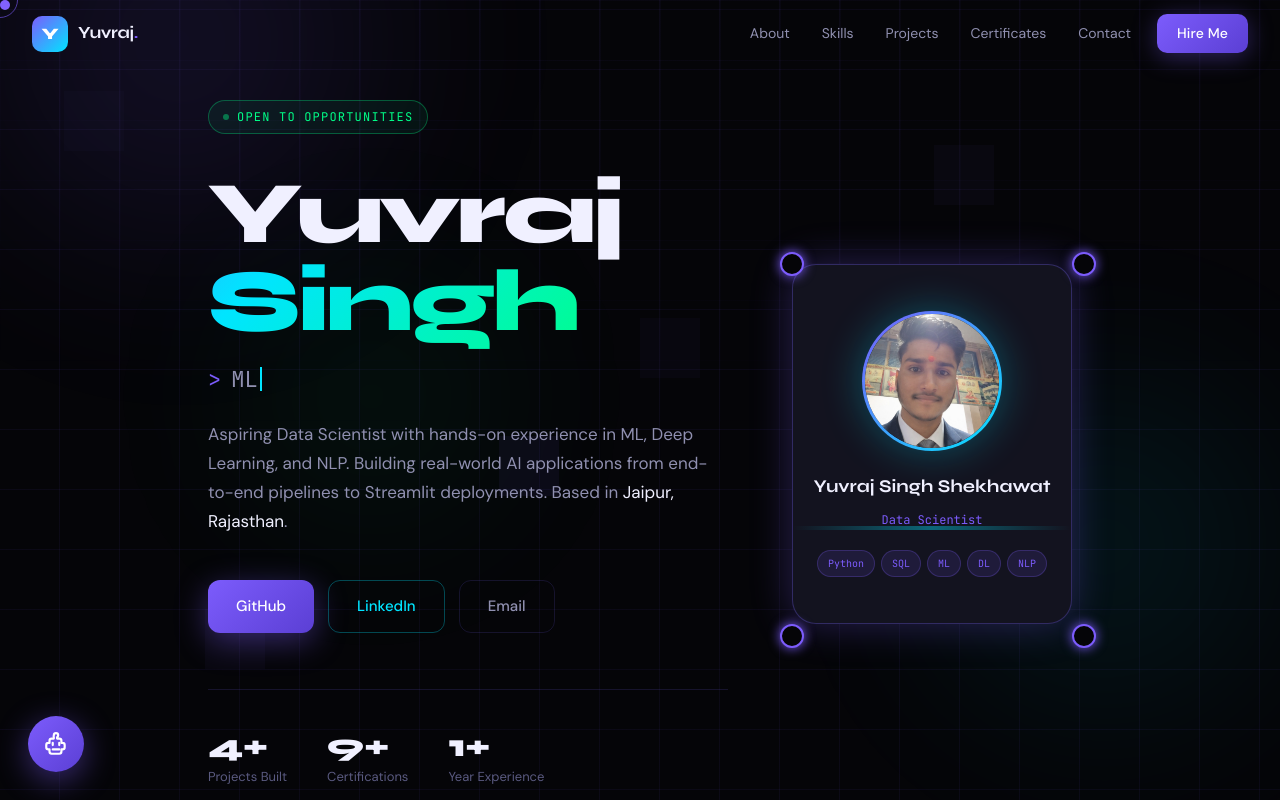
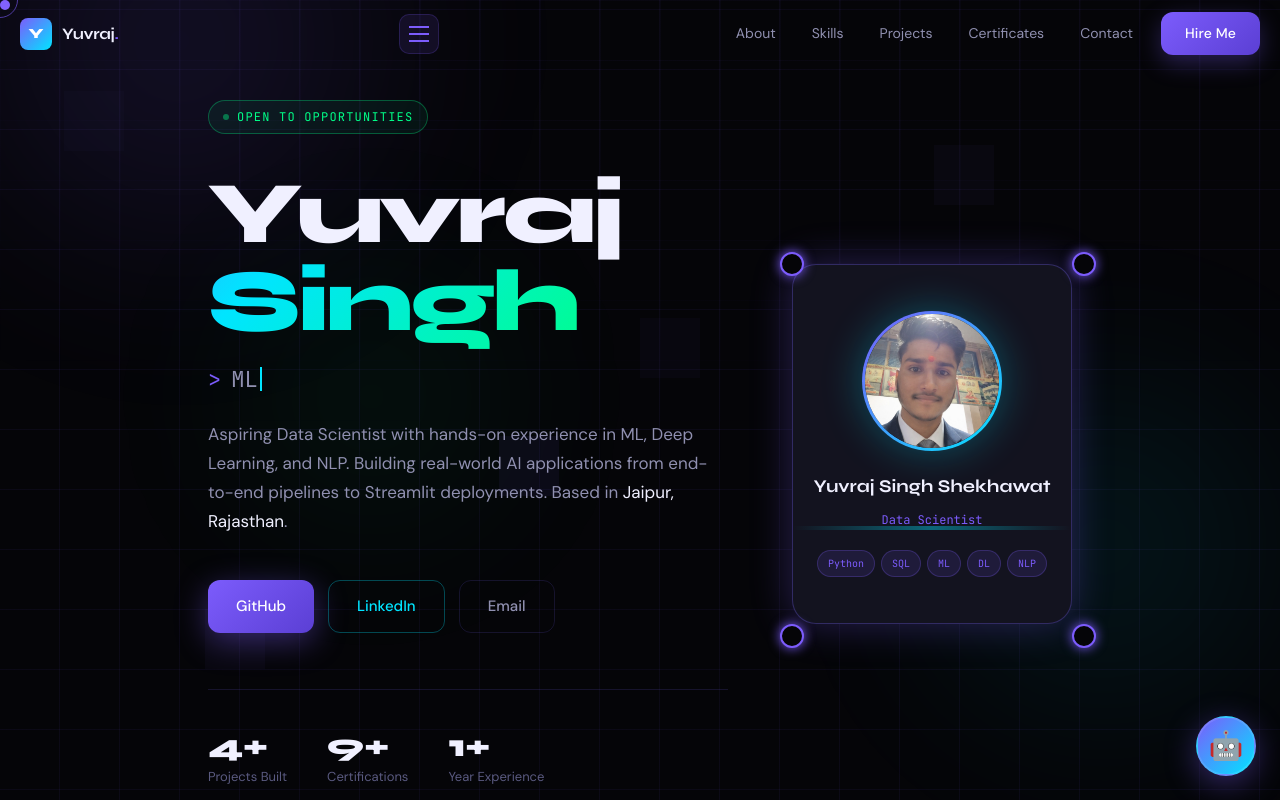
Before and after one commit to yuvrajsinghshek/yuvraj-portfolio, a React (Create React App) app: page / in a window 1280 px wide. Shown: the top 800 px of the page. Built offline with nearby package versions, Linux system fonts and the light colour scheme.

Commit message:
feat: implement portfolio chatbot and core UI components

```diff
--- a/src/components/Certificates.jsx
+++ b/src/components/Certificates.jsx
@@ -85,7 +85,7 @@ export default function Certificates() {
         <h2 className="section-title">Verified <span className="glow-text">Credentials</span></h2>
         <p className="section-sub">Industry certifications from world-class institutions.</p>
 
-        <div style={{ display:'grid', gridTemplateColumns:'repeat(auto-fill,minmax(230px,1fr))', gap:16 }}>
+        <div className="mobile-grid-1" style={{ display:'grid', gridTemplateColumns:'repeat(auto-fill,minmax(230px,1fr))', gap:16 }}>
           {certs.map((c,i)=>(
             <div key={i}
               onMouseEnter={()=>setHovered(i)}
--- a/src/components/Chatbot.jsx
+++ b/src/components/Chatbot.jsx
@@ -1,73 +1,107 @@
 import React, { useState, useRef, useEffect } from 'react';
 
-const SYSTEM_PROMPT = `You are Yuvraj's personal AI portfolio assistant. You represent Yuvraj Singh Shekhawat and help visitors learn about him in a friendly, professional, and engaging way.
+const KNOWLEDGE_BASE = {
+  greetings: {
+    keywords: ['hi', 'hello', 'hey', 'greetings', 'morning', 'evening', 'how are you', 'howdy', 'what\'s up', 'sup'],
+    responses: [
+      "Hello! I'm Yuvraj's AI assistant. How can I help you today? 😊",
+      "Hi there! I represent Yuvraj Singh Shekhawat. Feel free to ask me about his projects, skills, or experience!",
+      "Hey! I'm doing great, thanks for asking! I'm here to tell you everything about my boss, Yuvraj. What would you like to know?"
+    ]
+  },
+  about: {
+    keywords: ['who is yuvraj', 'about yuvraj', 'tell me about him', 'yuvraj singh shekhawat'],
+    response: "Yuvraj Singh Shekhawat is an aspiring **Data Scientist** and **MCA (Data Science)** student at Lovely Professional University. He is passionate about turning data into stories and solving business problems with AI. Currently, he is a Data Science Trainee at WE RNS IT Solutions."
+  },
+  project_nlp: {
+    keywords: ['travel', 'guid', 'nlp chatbot'],
+    response: "Yuvraj's **NLP-Based Travel Guide Chatbot** uses tokenisation, embeddings, and intent recognition to assist users with travel queries. It's a great example of his work in Conversational AI."
+  },
+  project_movie: {
+    keywords: ['movie', 'revenue', 'recommend'],
+    response: "Yuvraj developed a **Movie Revenue Prediction & Recommendation System** using ML regression and collaborative filtering. He even built a Streamlit app for it! [View on GitHub](https://github.com/yuvrajsinghshek/movie-recommendation-system-streamlit)"
+  },
+  project_laptop: {
+    keywords: ['laptop', 'price'],
+    response: "In the **Laptop Price Prediction & Recommendation** project, Yuvraj built an end-to-end ML pipeline with a Streamlit interface to estimate prices based on hardware specifications. [View on GitHub](https://github.com/yuvrajsinghshek/laptop_price_prediction)"
+  },
+  project_hotel: {
+    keywords: ['hotel', 'booking', 'cancellation'],
+    response: "Yuvraj analyzed **Hotel Booking Cancellations** using EDA and statistical analysis to uncover the main reasons behind booking changes. [View on GitHub](https://github.com/yuvrajsinghshek/Hotel-Booking-Analysis)"
+  },
+  skill_python: {
+    keywords: ['python', 'numpy', 'pandas', 'scikit', 'programming'],
+    response: "Yuvraj is highly proficient in **Python** for data science, using tools like NumPy and Pandas. He also has a strong foundation in C and JavaScript."
+  },
+  skill_sql: {
+    keywords: ['sql', 'mysql', 'postgre', 'database'],
+    response: "Yuvraj has master-level **SQL** skills (MySQL, PostgreSQL) and is certified from HackerRank across all levels (Basic to Advanced)."
+  },
+  skill_ml: {
+    keywords: ['ml', 'machine learning', 'deep learning', 'nlp', 'vision', 'transformer', 'llm', 'frameworks & tools'],
+    response: "Yuvraj specializes in **AI & ML**, including Deep Learning, NLP (Transformers/LLMs), and frameworks like TensorFlow. He is also skilled in data visualization using Power BI and Tableau."
+  },
+  skills: {
+    keywords: ['skill', 'tech', 'stack', 'language', 'data science'],
+    response: "Yuvraj is a multi-talented Data Scientist with expertise in Python, SQL, Machine Learning, and NLP. He uses a variety of tools like TensorFlow, Power BI, and Tableau to solve problems."
+  },
+  projects: {
+    keywords: ['project', 'github', 'work'],
+    response: "Yuvraj has completed several projects including Movie Revenue Prediction, Laptop Price Predictor, and Hotel Booking Analysis. You can explore all of them on his [GitHub](https://github.com/yuvrajsinghshek)!"
+  },
+  experience: {
+    keywords: ['experience', 'work', 'job', 'internship', 'rns', 'role', 'responsibilities'],
+    response: "Currently, Yuvraj is a **Data Science Trainee** at **WE RNS IT Solutions Pvt. Ltd.** in Jaipur. He focuses on data-driven projects and has prior experience in collaborative environments."
+  },
+  education: {
+    keywords: ['education', 'college', 'university', 'mca', 'degree', 'ba', 'school', 'previous degrees', 'mca details'],
+    response: "Yuvraj is pursuing his **MCA in Data Science** at Lovely Professional University. He holds a **Bachelor of Arts** from the University of Rajasthan and a strong school background in Physics, Chemistry, and Maths."
+  },
+  certifications: {
+    keywords: ['certificate', 'certify', 'coursera', 'hackerrank', 'deeplearning.ai'],
+    response: "Yuvraj has earned certificates in Supervised ML, Advanced Learning Algorithms, and Unsupervised Learning from Stanford & DeepLearning.AI, plus SQL/Python certs from HackerRank."
+  },
+  contact: {
+    keywords: ['contact', 'email', 'phone', 'linkedin', 'hire', 'call'],
+    response: "Feel free to reach out to Yuvraj:\n\n• **Email**: yuvrajshekhawat405@gmail.com\n• **LinkedIn**: [Yuvraj's Profile](https://www.linkedin.com/in/yuvraj-singh-shekhawat-155719316)\n• **GitHub**: [github.com/yuvrajsinghshek](https://github.com/yuvrajsinghshek)\n• **Phone**: +91-8955158901"
+  }
+};
 
-Here is everything about Yuvraj:
+const getBotResponse = (input) => {
+  const text = input.toLowerCase();
 
-PERSONAL INFO:
-- Full Name: Yuvraj Singh Shekhawat
-- Location: Jaipur, Rajasthan, India
-- Email: yuvrajshekhawat405@gmail.com
-- LinkedIn: https://www.linkedin.com/in/yuvraj-singh-shekhawat-155719316
-- GitHub: https://github.com/yuvrajsinghshek
-- Phone: +91-8955158901
+  // 1. Check for greetings first
+  if (KNOWLEDGE_BASE.greetings.keywords.some(k => text.includes(k))) {
+    return KNOWLEDGE_BASE.greetings.responses[Math.floor(Math.random() * KNOWLEDGE_BASE.greetings.responses.length)];
+  }
 
-CURRENT ROLE:
-- Data Science Trainee at WE RNS IT Solutions Pvt. Ltd. (Tips-G, RNS Group) — June 2024 to Present (Jaipur)
+  // 2. Check for "Who is Yuvraj" specifically
+  if (KNOWLEDGE_BASE.about.keywords.some(k => text.includes(k))) {
+    return KNOWLEDGE_BASE.about.response;
+  }
 
-EDUCATION:
-- MCA (Master of Computer Applications) in Data Science — Lovely Professional University, July 2024–Present
-- Bachelor of Arts — University of Rajasthan, 2021–2024
-- Senior Secondary (XII) — RBSE, 2020–2021, Percentage: 87%
-- Background in PCM (Physics, Chemistry, Maths)
+  // 3. Check for specific projects and skills
+  const specificCategories = [
+    'project_nlp', 'project_movie', 'project_laptop', 'project_hotel',
+    'skill_python', 'skill_sql', 'skill_ml'
+  ];
+  for (const cat of specificCategories) {
+    if (KNOWLEDGE_BASE[cat].keywords.some(k => text.includes(k))) {
+      return KNOWLEDGE_BASE[cat].response;
+    }
+  }
 
-SKILLS:
-- Programming: Python (NumPy, Pandas, Matplotlib, Seaborn, Scikit-learn, SciPy), SQL (MySQL, PostgreSQL), C, JavaScript, HTML, CSS
-- ML/DL/NLP/GenAI: Machine Learning, Deep Learning, Natural Language Processing, Transformers, LLM Fundamentals, Computer Vision (basics)
-- Frameworks & Tools: TensorFlow, Streamlit, Git, GitHub, Jupyter Notebook
-- Data & Visualization: MS Excel, Power BI, Tableau, EDA, Statistical Analysis
-- Soft Skills: Problem Solving, Analytical Thinking, Effective Communication, Team Management, Cross-functional Collaboration, Rapid Learning, Curriculum Design
+  // 4. Check for general categories
+  const generalCategories = ['skills', 'projects', 'experience', 'education', 'certifications', 'contact'];
+  for (const cat of generalCategories) {
+    if (KNOWLEDGE_BASE[cat].keywords.some(k => text.includes(k))) {
+      return KNOWLEDGE_BASE[cat].response;
+    }
+  }
 
-PROJECTS:
-1. NLP-Based Travel Guide Chatbot (In Progress) — Conversational AI chatbot using tokenisation, embeddings, intent recognition for real-world travel queries.
-2. Movie Revenue Prediction & Recommendation System (Completed) — EDA + ML regression to predict revenue + Streamlit recommendation app using collaborative filtering. GitHub: https://github.com/yuvrajsinghshek/movie-recommendation-system-streamlit
-3. Laptop Price Prediction & Recommendation (Completed) — End-to-end ML pipeline + Streamlit app for real-time price estimation. GitHub: https://github.com/yuvrajsinghshek/laptop_price_prediction
-4. Hotel Booking Cancellation Analysis (Completed) — Data cleaning, EDA, statistical analysis to identify cancellation factors. GitHub: https://github.com/yuvrajsinghshek/Hotel-Booking-Analysis
-
-CERTIFICATIONS:
-1. Supervised Machine Learning: Regression and Classification — DeepLearning.AI & Stanford (Coursera), Aug 2025. Verify: https://coursera.org/verify/78DU92BUXHF2
-2. Advanced Learning Algorithms — DeepLearning.AI & Stanford (Coursera), Dec 2025. Verify: https://coursera.org/verify/BCRTR3DEB7HZ
-3. Unsupervised Learning, Recommenders & Reinforcement Learning — DeepLearning.AI & Stanford (Coursera), Feb 2026. Verify: https://coursera.org/verify/AWW31QH4ZMII
-4. Python (Basic) — HackerRank, Jul 2025
-5. SQL Basic — HackerRank, Jul 2025
-6. SQL Intermediate — HackerRank, Jul 2025
-7. SQL Advanced — HackerRank, Jul 2025
-8. Complete ML & Data Science Skill Up — GeeksforGeeks
-9. Data Analytics Virtual Experience — TATA (Forage)
-10. Financial Literacy Course for Bharat — NISM (SEBI), Jul 2025
-
-GOALS:
-- Become a skilled Data Scientist & Analyst
-- Solve real business problems using data-driven insights
-- Work on GenAI, NLP, and Computer Vision projects
-- Open to full-time roles and internships
-
-PERSONALITY:
-- Passionate about turning data into stories
-- Creative and analytical thinker
-- Strong communicator with good English (written & verbal)
-- Eager to learn and collaborate
-
-INSTRUCTIONS:
-- Be friendly, warm, and conversational
-- Answer questions about Yuvraj's skills, projects, education, experience, certifications
-- If asked about projects, mention the GitHub links
-- If asked about certificates, mention the verify links
-- Keep responses concise but informative (2-4 sentences max unless more detail is needed)
-- If someone asks something not related to Yuvraj's portfolio, politely redirect them
-- If someone wants to hire or contact Yuvraj, give his email and LinkedIn
-- Speak in a mix of professional and friendly tone
-- Use emojis occasionally to keep it engaging`;
+  // 5. Default Fallback
+  return "I don’t have access to that specific question. However, I can provide information about my boss, Yuvraj Singh Shekhawat, such as his projects, current role, education, and achievements.";
+};
 
 const DEFAULT_SUGGESTIONS = [
   "Skills & Tech Stack",
@@ -105,8 +139,6 @@ export default function Chatbot() {
   const bottomRef = useRef(null);
   const inputRef = useRef(null);
 
-  const API_KEY = "AIzaSyCEXWtedgp7N_TwXNEiuWhWs4vFG6YqZvU";
-
   useEffect(() => {
     bottomRef.current?.scrollIntoView({ behavior: 'smooth' });
   }, [messages, loading]);
@@ -123,43 +155,13 @@ export default function Chatbot() {
     setMessages(newMessages);
     setLoading(true);
 
-    try {
-          let formattedContents = [];
-          for (const m of newMessages.slice(1)) {
-            const role = m.role === 'assistant' ? 'model' : 'user';
-            // Gemini strictly requires alternating roles and no consecutive duplicates
-            if (formattedContents.length > 0 && formattedContents[formattedContents.length - 1].role === role) {
-              formattedContents[formattedContents.length - 1].parts[0].text += '\n\n' + m.content;
-            } else {
-              formattedContents.push({ role, parts: [{ text: m.content }] });
-            }
-          }
-          // Ensure it starts with user
-          if (formattedContents.length > 0 && formattedContents[0].role === 'model') {
-             formattedContents.shift();
-          }
-
-      const response = await fetch(`https://generativelanguage.googleapis.com/v1beta/models/gemini-flash-latest:generateContent?key=${API_KEY}`, {
-        method: 'POST',
-        headers: { 'Content-Type': 'application/json' },
-        body: JSON.stringify({
-          systemInstruction: {
-            parts: [{ text: SYSTEM_PROMPT }]
-          },
-          contents: formattedContents
-        }),
-      });
-      const data = await response.json();
-      if (!response.ok) { console.error("Gemini API Error:", data); }
-      const reply = data?.candidates?.[0]?.content?.parts?.[0]?.text || "Sorry, I couldn't get a response. Please try again.";
-
+    // Simulate a small delay for better UX
+    setTimeout(() => {
+      const reply = getBotResponse(msg);
       setMessages(prev => [...prev, { role: 'assistant', content: reply }]);
+      setLoading(false);
       if (!open) setHasNew(true);
-    } catch {
-      setMessages(prev => [...prev, { role: 'assistant', content: "Oops! Something went wrong communicating with the API. Please try again in a moment 🙏" }]);
-      if (!open) setHasNew(true);
-    }
-    setLoading(false);
+    }, 600);
   };
 
   const handleKey = (e) => {
@@ -190,43 +192,54 @@ export default function Chatbot() {
 
   return (
     <>
+      {/* Chat Icon/Toggle */}
       <div
-        onClick={() => setOpen(o => !o)}
+        onClick={() => setOpen(!open)}
         style={{
-          position: 'fixed', bottom: 28, left: 28, zIndex: 200,
-          width: 56, height: 56, borderRadius: '50%',
-          background: 'linear-gradient(135deg, var(--accent), #5b3fd4)',
-          boxShadow: open ? '0 8px 40px rgba(124,92,252,0.7)' : '0 8px 32px rgba(124,92,252,0.45)',
-          display: 'flex', alignItems: 'center', justifyContent: 'center',
+          position: 'fixed',
+          bottom: '24px',
+          right: '24px',
+          zIndex: 1000,
+          width: '60px',
+          height: '60px',
+          borderRadius: '50%',
+          background: 'linear-gradient(135deg, var(--accent), var(--accent2))',
+          display: 'flex',
+          alignItems: 'center',
+          justifyContent: 'center',
           cursor: 'pointer',
-          transition: 'all 0.3s',
-          transform: open ? 'rotate(0deg) scale(1.05)' : 'scale(1)',
+          boxShadow: '0 8px 32px rgba(124, 92, 252, 0.4)',
+          transition: 'all 0.3s cubic-bezier(0.175, 0.885, 0.32, 1.275)',
+          transform: open ? 'rotate(90deg) scale(0.9)' : 'none',
+          border: '2px solid rgba(255,255,255,0.1)'
         }}
       >
         {open ? (
-          <svg width="22" height="22" viewBox="0 0 24 24" fill="none" stroke="white" strokeWidth="2.5"><line x1="18" y1="6" x2="6" y2="18"/><line x1="6" y1="6" x2="18" y2="18"/></svg>
+          <span style={{ fontSize: '24px', color: '#fff' }}>×</span>
         ) : (
-          <svg width="26" height="26" viewBox="0 0 24 24" fill="none" stroke="white" strokeWidth="2" strokeLinecap="round" strokeLinejoin="round">
-            <path d="M12 2a2 2 0 0 1 2 2c0 .74-.4 1.39-1 1.73V7h2a2 2 0 0 1 2 2v2h1a2 2 0 0 1 2 2v2a2 2 0 0 1-2 2h-1v2a2 2 0 0 1-2 2H8a2 2 0 0 1-2-2v-2H5a2 2 0 0 1-2-2v-2a2 2 0 0 1 2-2h1V9a2 2 0 0 1 2-2h2V5.73A2 2 0 0 1 10 4a2 2 0 0 1 2-2z"/>
-            <path d="M9 13v-2"/>
-            <path d="M15 13v-2"/>
-            <path d="M9 17h6"/>
-          </svg>
+          <span style={{ fontSize: '28px' }}>🤖</span>
         )}
         {hasNew && !open && (
           <div style={{ position: 'absolute', top: 4, right: 4, width: 12, height: 12, borderRadius: '50%', background: 'var(--accent4)', border: '2px solid var(--bg)', animation: 'pulse 2s infinite' }} />
         )}
       </div>
 
+      {/* Chat Window */}
       <div style={{
-        position: 'fixed', bottom: 94, left: 28, zIndex: 199,
-        width: 330, height: 'min(480px, 65vh)',
+        position: 'fixed',
+        bottom: window.innerWidth < 480 ? '90px' : '100px',
+        right: window.innerWidth < 480 ? '4vw' : '24px',
+        width: 'min(420px, 92vw)',
+        height: 'min(600px, 75vh)',
+        maxHeight: 'calc(100vh - 120px)',
         background: 'var(--bg2)',
         border: '1px solid var(--border2)',
-        borderRadius: 24,
-        display: 'flex', flexDirection: 'column',
+        borderRadius: '24px',
+        display: 'flex',
+        flexDirection: 'column',
+        zIndex: 999,
+        boxShadow: '0 20px 80px rgba(0,0,0,0.5), var(--glow)',
         overflow: 'hidden',
-        boxShadow: '0 24px 80px rgba(0,0,0,0.5), 0 0 0 1px rgba(124,92,252,0.1)',
         opacity: open ? 1 : 0,
         transform: open ? 'translateY(0) scale(1)' : 'translateY(20px) scale(0.95)',
         pointerEvents: open ? 'all' : 'none',
--- a/src/components/Navbar.jsx
+++ b/src/components/Navbar.jsx
@@ -5,57 +5,91 @@ const links = ['about', 'skills', 'projects', 'certificates', 'contact'];
 export default function Navbar() {
   const [scrolled, setScrolled] = useState(false);
   const [active, setActive] = useState('');
+  const [menuOpen, setMenuOpen] = useState(false);
 
   useEffect(() => {
-    const onScroll = () => setScrolled(window.scrollY > 50);
+    const onScroll = () => {
+      setScrolled(window.scrollY > 50);
+      if (window.scrollY > 50) setMenuOpen(false);
+    };
     window.addEventListener('scroll', onScroll);
     return () => window.removeEventListener('scroll', onScroll);
   }, []);
 
   const scroll = (id) => {
     document.getElementById(id)?.scrollIntoView({ behavior: 'smooth' });
+    setMenuOpen(false);
   };
 
   return (
     <nav style={{
       position: 'fixed', top: 0, left: 0, right: 0, zIndex: 100,
-      padding: '0 32px',
+      padding: '0 20px',
       height: '68px',
       display: 'flex', alignItems: 'center', justifyContent: 'space-between',
       transition: 'all 0.4s ease',
-      background: scrolled ? 'rgba(5,5,8,0.85)' : 'transparent',
-      backdropFilter: scrolled ? 'blur(20px)' : 'none',
-      borderBottom: scrolled ? '1px solid rgba(124,92,252,0.12)' : '1px solid transparent',
+      background: (scrolled || menuOpen) ? 'rgba(5,5,8,0.95)' : 'transparent',
+      backdropFilter: (scrolled || menuOpen) ? 'blur(20px)' : 'none',
+      borderBottom: (scrolled || menuOpen) ? '1px solid rgba(124,92,252,0.12)' : '1px solid transparent',
     }}>
       {/* Logo */}
       <div
-        onClick={() => window.scrollTo({ top: 0, behavior: 'smooth' })}
-        style={{ cursor: 'pointer', display: 'flex', alignItems: 'center', gap: 10 }}
+        onClick={() => { window.scrollTo({ top: 0, behavior: 'smooth' }); setMenuOpen(false); }}
+        style={{ cursor: 'pointer', display: 'flex', alignItems: 'center', gap: 10, position: 'relative', zIndex: 110 }}
       >
         <div style={{
-          width: 36, height: 36, borderRadius: 10,
+          width: 32, height: 32, borderRadius: 8,
           background: 'linear-gradient(135deg, var(--accent), var(--accent2))',
           display: 'flex', alignItems: 'center', justifyContent: 'center',
-          fontFamily: 'var(--font-display)', fontWeight: 800, fontSize: 16, color: '#fff'
+          fontFamily: 'var(--font-display)', fontWeight: 800, fontSize: 14, color: '#fff'
         }}>Y</div>
-        <span style={{ fontFamily: 'var(--font-display)', fontWeight: 700, fontSize: 17, letterSpacing: '-0.02em' }}>
+        <span style={{ fontFamily: 'var(--font-display)', fontWeight: 700, fontSize: 16, letterSpacing: '-0.02em' }}>
           Yuvraj<span style={{ color: 'var(--accent)' }}>.</span>
         </span>
       </div>
 
-      {/* Links */}
-      <div style={{ display: 'flex', gap: 4, alignItems: 'center' }}>
+      {/* Hamburger Toggle */}
+      <div
+        onClick={() => setMenuOpen(!menuOpen)}
+        style={{
+          width: 40, height: 40, borderRadius: 10,
+          background: 'rgba(124,92,252,0.1)',
+          display: 'flex', flexDirection: 'column', gap: 5,
+          alignItems: 'center', justifyContent: 'center',
+          cursor: 'pointer', zIndex: 110,
+          border: '1px solid rgba(124,92,252,0.2)'
+        }}
+        className="show-on-mobile"
+      >
+        <div style={{ width: 20, height: 2, background: 'var(--accent)', transition: '0.3s', transform: menuOpen ? 'rotate(45deg) translate(5px, 5px)' : 'none' }} />
+        <div style={{ width: 20, height: 2, background: 'var(--accent)', transition: '0.3s', opacity: menuOpen ? 0 : 1 }} />
+        <div style={{ width: 20, height: 2, background: 'var(--accent)', transition: '0.3s', transform: menuOpen ? 'rotate(-45deg) translate(5px, -5px)' : 'none' }} />
+      </div>
+
+      {/* Links Container */}
+      <div style={{
+        display: 'flex', gap: 4, alignItems: 'center',
+        position: 'relative',
+        ...(menuOpen ? {
+          position: 'fixed', top: 0, left: 0, width: '100%', height: '100vh',
+          background: 'var(--bg)', flexDirection: 'column', justifyContent: 'center',
+          padding: '80px 20px', gap: 20, transition: '0.4s', zIndex: 105
+        } : {})
+      }}
+      className={menuOpen ? '' : 'hide-on-mobile'}
+      >
         {links.map(l => (
           <button
             key={l}
             onClick={() => scroll(l)}
             style={{
               background: 'none', border: 'none', cursor: 'pointer',
-              fontFamily: 'var(--font-body)', fontWeight: 400, fontSize: 14,
+              fontFamily: 'var(--font-body)', fontWeight: 400, fontSize: menuOpen ? 24 : 14,
               color: active === l ? 'var(--accent)' : 'var(--text2)',
-              padding: '6px 14px', borderRadius: 8,
-              transition: 'color 0.2s, background 0.2s',
+              padding: '8px 16px', borderRadius: 8,
+              transition: 'all 0.2s',
               textTransform: 'capitalize',
+              width: menuOpen ? '100%' : 'auto',
             }}
             onMouseEnter={e => { e.target.style.color = 'var(--text)'; e.target.style.background = 'rgba(124,92,252,0.08)'; }}
             onMouseLeave={e => { e.target.style.color = 'var(--text2)'; e.target.style.background = 'none'; }}
@@ -65,15 +99,15 @@ export default function Navbar() {
           href="https://mail.google.com/mail/?view=cm&fs=1&to=yuvrajshekhawat405@gmail.com"
           target="_blank" rel="noreferrer"
           style={{
-            marginLeft: 8, padding: '8px 20px', borderRadius: 10,
+            marginLeft: menuOpen ? 0 : 8, padding: '10px 24px', borderRadius: 12,
             background: 'linear-gradient(135deg, var(--accent), #5b3fd4)',
-            color: '#fff', fontSize: 14, fontWeight: 500,
+            color: '#fff', fontSize: menuOpen ? 18 : 14, fontWeight: 500,
             textDecoration: 'none', letterSpacing: '0.01em',
-            boxShadow: '0 4px 24px rgba(124,92,252,0.35)',
-            transition: 'box-shadow 0.2s, transform 0.2s',
+            boxShadow: '0 8px 24px rgba(124,92,252,0.3)',
+            transition: 'all 0.3s',
+            textAlign: 'center',
+            width: menuOpen ? '200px' : 'auto',
           }}
-          onMouseEnter={e => { e.target.style.boxShadow = '0 4px 40px rgba(124,92,252,0.55)'; e.target.style.transform = 'translateY(-1px)'; }}
-          onMouseLeave={e => { e.target.style.boxShadow = '0 4px 24px rgba(124,92,252,0.35)'; e.target.style.transform = 'none'; }}
         >Hire Me</a>
       </div>
     </nav>
--- a/src/components/Projects.jsx
+++ b/src/components/Projects.jsx
@@ -59,7 +59,7 @@ export default function Projects() {
         <h2 className="section-title">What I've <span className="glow-text">Built</span></h2>
         <p className="section-sub">End-to-end ML pipelines, deployed apps, and data systems.</p>
 
-        <div style={{ display:'grid', gridTemplateColumns:'repeat(auto-fit,minmax(460px,1fr))', gap:20 }}>
+        <div className="mobile-grid-1" style={{ display:'grid', gridTemplateColumns:'repeat(auto-fit,minmax(min(440px, 100%),1fr))', gap:20 }}>
           {projects.map((p,i)=>(
             <div key={p.id}
               onMouseEnter={()=>setHovered(p.id)}
--- a/src/index.css
+++ b/src/index.css
@@ -192,3 +192,40 @@ section { padding: 120px 0; }
   background-size: 200% auto;
   animation: shimmer 4s linear infinite;
 }
+
+/* Responsiveness */
+@media (max-width: 1024px) {
+  .container { padding: 0 24px; }
+  section { padding: 80px 0; }
+}
+
+@media (max-width: 768px) {
+  body { cursor: default; }
+  .cursor, .cursor-ring { display: none; }
+
+  .container { padding: 0 20px; }
+  section { padding: 60px 0; }
+
+  .section-title { font-size: 32px; }
+  .section-sub { margin-bottom: 40px; }
+
+  .mobile-stack { flex-direction: column !important; gap: 32px !important; }
+  .mobile-grid-1 { grid-template-columns: 1fr !important; gap: 32px !important; }
+
+  .hide-on-mobile { display: none !important; }
+  .show-on-mobile { display: block !important; }
+
+  .card { padding: 20px; }
+
+  /* Orb adjustments */
+  .orb { opacity: 0.3; filter: blur(60px); }
+  .orb-1 { width: 300px; height: 300px; }
+  .orb-2 { width: 250px; height: 250px; }
+}
+
+.show-on-mobile { display: none; }
+
+@media (max-width: 480px) {
+  .section-title { font-size: 28px; }
+  .container { padding: 0 16px; }
+}
```
Also changed, not shown: src/components/About.jsx (+4 -4 lines), src/components/Contact.jsx (+4 -4 lines), src/components/Hero.jsx (+8 -8 lines).
